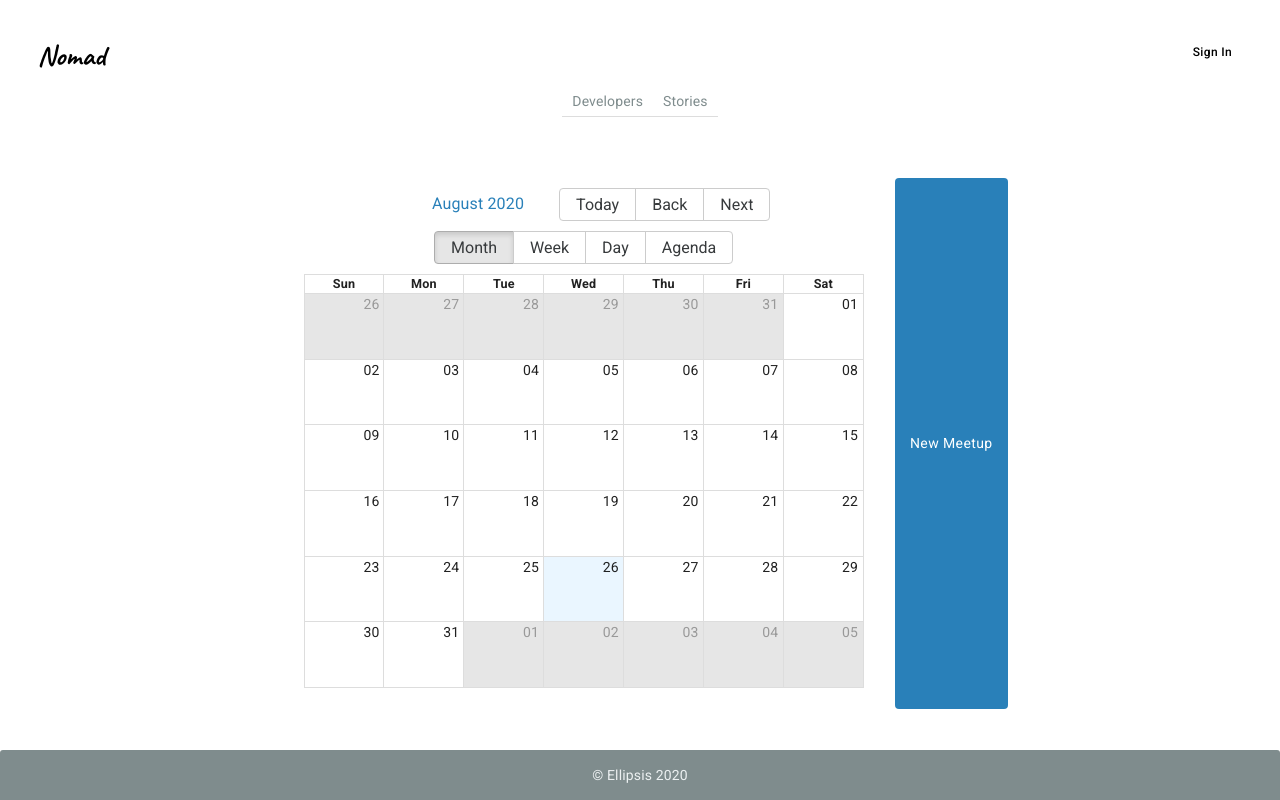
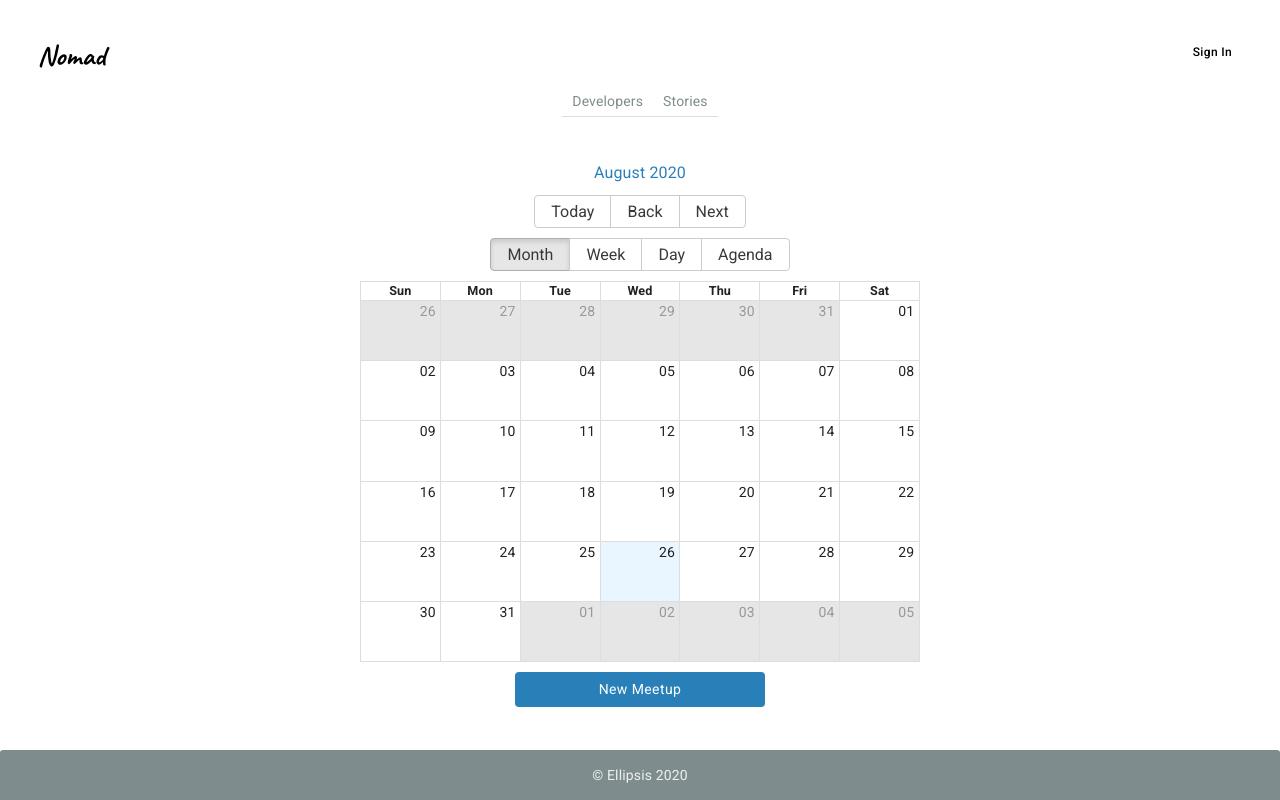
Before and after one commit to ellipsisMob/nomad, a React (Create React App) app in the folder client/: page /meetups in a window 1280 px wide. Built offline with nearby package versions, Linux system fonts and the light colour scheme; no server answers.

Commit message:
styling on calender fixed

```diff
--- a/client/src/App.css
+++ b/client/src/App.css
@@ -37,3 +37,10 @@ body {
   flex-wrap: wrap;
   justify-content: center;
 }
+
+@media only screen and (min-width: 500px) {
+  .content {
+    width: 60%;
+    margin: 0 auto;
+  }
+}
--- a/client/src/components/calendar/EventCalender.css
+++ b/client/src/components/calendar/EventCalender.css
@@ -1,3 +1,9 @@
+.calenderContainer {
+  display: flex;
+  flex-direction: column;
+  align-items: center;
+}
+
 .eventCalender {
   height: 500px;
   margin: 10px 0;
@@ -38,3 +44,15 @@
   width: 90%;
   margin: 0 auto;
 }
+
+@media only screen and (min-width: 500px) {
+  .rbc-toolbar {
+    width: 60%;
+  }
+}
+
+@media only screen and (min-width: 800px) {
+  .rbc-toolbar {
+    width: 40%;
+  }
+}
--- a/client/src/components/calendar/EventCalender.jsx
+++ b/client/src/components/calendar/EventCalender.jsx
@@ -44,14 +44,16 @@ const EventCalendar = props => {
       {loading
         ? <h1>Loading...</h1>
         : (
+          <div className="calenderContainer">
             <Calendar
               className="eventCalender"
               localizer={localizer}
               events={events}
               startAccessor="start"
               endAccessor="end" />
+            <EventModal eventAdded={eventAdded} setEventAdded={setEventAdded} />
+          </div>
         )}
-      <EventModal eventAdded={eventAdded} setEventAdded={setEventAdded} />
     </>
   );
 };
--- a/client/src/components/calendar/EventModal.jsx
+++ b/client/src/components/calendar/EventModal.jsx
@@ -1,15 +1,14 @@
-import React, { useState, useEffect } from 'react';
+import React, { useState } from 'react';
 import Button from '@material-ui/core/Button';
 import TextField from '@material-ui/core/TextField';
 import Dialog from '@material-ui/core/Dialog';
 import DialogActions from '@material-ui/core/DialogActions';
 import DialogContent from '@material-ui/core/DialogContent';
-import DialogContentText from '@material-ui/core/DialogContentText';
 import DialogTitle from '@material-ui/core/DialogTitle';
 import moment from 'moment';
 import { makeStyles } from '@material-ui/core/styles';
 
-const useStyles = makeStyles(theme => ({
+const useStyles = makeStyles(() => ({
   button: {
     backgroundColor: '#2980B9',
     color: 'white',
@@ -17,11 +16,11 @@ const useStyles = makeStyles(theme => ({
     fontWeight: '400',
     margin: '0 0 15px 0',
     padding: '5px 15px',
+    width: '250px',
   },
 }));
 
 const AddEvent = props => {
-
   const [open, setOpen] = useState(false);
   const [date, setDate] = useState(moment().format());
   const [duration, setDuration] = useState('');
@@ -36,17 +35,17 @@ const AddEvent = props => {
   };
 
   const handleAddEvent = () => {
-    console.log('coming from addevent', date, duration, title)
+    console.log('coming from addevent', date, duration, title);
     fetch('api/events', {
       method: 'POST',
       headers: {
-        'Content-Type': 'application/json'
+        'Content-Type': 'application/json',
       },
       body: JSON.stringify({
-        "date": date,
-        "duration": Math.floor(duration),
-        "title": title,
-      })
+        date,
+        duration: Math.floor(duration),
+        title,
+      }),
     })
       .then(res => res.json())
       .then(res => {
@@ -78,25 +77,22 @@ const AddEvent = props => {
             onChange={e => setDate(e.target.value)}
             InputLabelProps={{
               shrink: true,
-            }}
-          />
+            }} />
           <TextField
             margin="dense"
-            name='duration'
+            name="duration"
             label="Duration (minutes)"
             type="number"
             value={duration}
             onChange={e => setDuration(e.target.value)}
-            fullWidth
-          />
+            fullWidth />
           <TextField
             margin="dense"
-            name='title'
+            name="title"
             label="Title"
             value={title}
             onChange={e => setTitle(e.target.value)}
-            fullWidth
-          />
+            fullWidth />
         </DialogContent>
         <DialogActions>
           <Button onClick={handleClose} age="primary">
--- a/client/src/components/developers/DevIntro.css
+++ b/client/src/components/developers/DevIntro.css
@@ -47,7 +47,7 @@
   background-color: var(--lightblue);
 }
 
-@media only screen and (min-width: 500px) {
+@media only screen and (min-width: 600px) {
   .devSnippet {
     width: 60%;
   }
@@ -62,7 +62,11 @@
   }
 
   .devIntro {
-    width: 50%;
+    width: 80%;
     margin: 0 auto;
   }
 }
+
+@media only screen and (min-width: 400px) {
+
+}
--- a/client/src/components/editor/Editor.css
+++ b/client/src/components/editor/Editor.css
@@ -1,5 +1,4 @@
 .text-editor {
-  width: 90%;
   margin: 10px auto;
   display: flex;
   flex-direction: column;
--- a/client/src/pages/CalenderPage.jsx
+++ b/client/src/pages/CalenderPage.jsx
@@ -13,7 +13,7 @@ const CalendarPage = () => {
   };
 
   useEffect(() => {
-    console.log('EVENT ADDED', eventAdded)
+    console.log('EVENT ADDED', eventAdded);
     fetchEvents();
   }, [eventAdded]);
 
```
Lines whose indentation alone changed are shown as unchanged.
